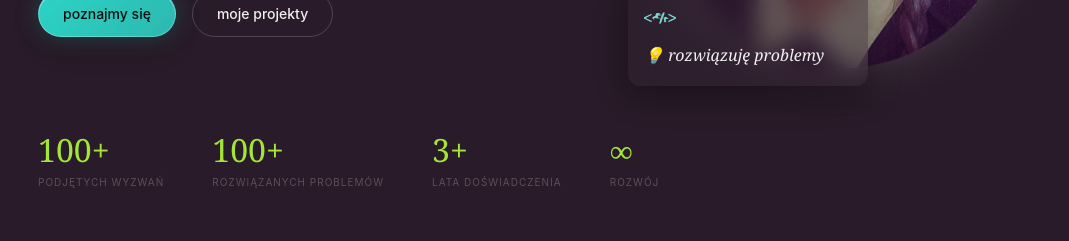
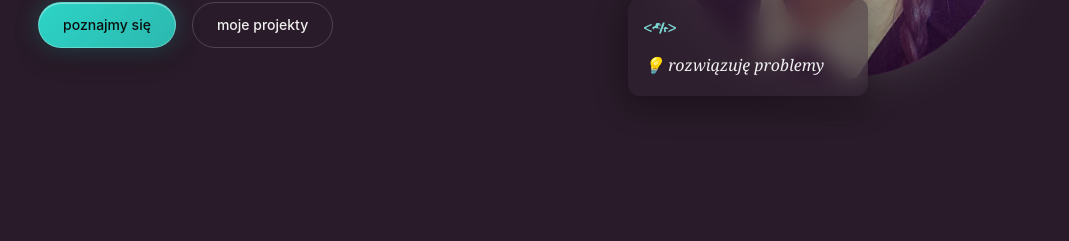
Before and after one commit to KonKogutAgnieszka/akk, a Next.js app: page / in a window 1280 px wide. Shown: the part 471-712 px from the top of the page, without its empty margins (114-1183 px from the left). Built offline with nearby package versions, Linux system fonts and the light colour scheme; no server answers.

Commit message:
feat: update main layout and website metadata

```diff
--- a/src/app/layout.tsx
+++ b/src/app/layout.tsx
@@ -1,9 +1,18 @@
 import React from 'react';
 import { NextIntlClientProvider } from 'next-intl';
 import { getMessages, getLocale } from 'next-intl/server';
+import type { Metadata } from 'next';
 import './globals.css';
 import Header from '@/components/Layout/Header';
 import Footer from '@/components/Layout/Footer';
+
+export const metadata: Metadata = {
+  title: {
+    default: 'Agnieszka Koń-Kogut',
+    template: '%s | Agnieszka Koń-Kogut',
+  },
+  description: 'Frontend-focused Fullstack Developer',
+};
 
 export default async function RootLayout({ children }: { children: React.ReactNode }) {
   const locale = await getLocale();
@@ -11,11 +20,11 @@ export default async function RootLayout({ children }: { children: React.ReactNo
 
   return (
     <html lang={locale} className="font-sans text-primary">
-      <body className="bg-background py-5">
+      <body className="bg-background min-h-screen py-[10px]">
         <NextIntlClientProvider messages={messages}>
-          <div className="max-w-5xl mx-auto px-6">
+          <div className="max-w-5xl mx-auto px-6 min-h-[calc(100vh-20px)] flex flex-col">
             <Header />
-            <main>{children}</main>
+            <main className="flex-1">{children}</main>
             <Footer />
           </div>
         </NextIntlClientProvider>
--- a/src/components/Home/HeroSection.tsx
+++ b/src/components/Home/HeroSection.tsx
@@ -2,7 +2,6 @@
 
 import Image from 'next/image';
 import RotatingTexts from '@/components/ui/RotatingText.js';
-import { StatItem } from './StatItem';
 import Button from '@/components/ui/Button';
 import { useTranslations } from 'next-intl';
 
@@ -12,7 +11,7 @@ export default function HeroSection() {
   const textList: string[] = t.raw('rotating') as string[];
 
   return (
-    <section className="section flex flex-col min-h-[75vh] justify-center p-0 mt-10">
+    <section className="section flex flex-col min-h-[75vh] justify-center p-0">
       <div className="flex flex-col md:flex-row md:items-center md:justify-between md:gap-12">
         <div className="flex flex-col gap-4 md:gap-6 md:max-w-xl">
           <div className="flex flex-col gap-1 md:gap-2">
@@ -79,15 +78,6 @@ export default function HeroSection() {
           </div>
         </div>
       </div>
-
-      <div className="flex gap-12 pt-8">
-        <div className="flex flex-wrap gap-6 md:gap-12 pt-6 md:pt-8">
-          <StatItem number="100+" label={t('stats.challengesTaken')} animation="count" />
-          <StatItem number="100+" label={t('stats.problemsSolved')} animation="problems-solved" />
-          <StatItem number="3+" label={t('stats.experienceYears')} animation="count" />
-          <StatItem number="∞" label={t('stats.growth')} />
-        </div>
-      </div>
     </section>
   );
 }
--- a/src/components/Home/StatItem.tsx
+++ /dev/null
@@ -1,104 +0,0 @@
-'use client';
-
-import { useEffect, useMemo, useState } from 'react';
-
-type StatItemAnimation = 'count' | 'problems-solved';
-
-type StatItemProps = {
-  number: string;
-  label: string;
-  animation?: StatItemAnimation;
-};
-
-export function StatItem({ number, label, animation = 'count' }: StatItemProps) {
-  const [isMounted, setIsMounted] = useState(false);
-  const displayNumber = useAnimatedStat(number, animation, isMounted);
-
-  useEffect(() => {
-    setIsMounted(true);
-  }, []);
-
-  return (
-    <div className="flex flex-col gap-1">
-      <span className={`stat-number${isMounted ? ' animate-count-up' : ''}`}>
-        {displayNumber}
-      </span>
-      <span className="stat-label">{label}</span>
-    </div>
-  );
-}
-
-function useAnimatedStat(number: string, animation: StatItemAnimation, isMounted: boolean): string {
-  const parsed = useMemo(() => {
-    const numericValue = parseInt(number.replace(/\D/g, ''), 10);
-    const suffix = number.replace(/[0-9]/g, '');
-
-    return {
-      value: Number.isNaN(numericValue) ? null : numericValue,
-      suffix,
-    };
-  }, [number]);
-
-  const [count, setCount] = useState<number | null>(null);
-
-  useEffect(() => {
-    if (!isMounted || parsed.value === null) return;
-
-    setCount(0);
-
-    let frameId = 0;
-    let timeoutId: ReturnType<typeof setTimeout> | undefined;
-
-    if (animation === 'count') {
-      const duration = 1400;
-      const start = performance.now();
-
-      const tick = (now: number) => {
-        const progress = Math.min((now - start) / duration, 1);
-        setCount(Math.floor(progress * parsed.value!));
-        if (progress < 1) frameId = requestAnimationFrame(tick);
-      };
-
-      frameId = requestAnimationFrame(tick);
-    }
-
-    if (animation === 'problems-solved') {
-      const fastTarget = Math.min(90, parsed.value);
-      const finalTarget = parsed.value;
-      const fastDuration = 700;
-      const slowDuration = 1800;
-      const fastStart = performance.now();
-
-      const fastTick = (now: number) => {
-        const progress = Math.min((now - fastStart) / fastDuration, 1);
-        setCount(Math.floor(progress * fastTarget));
-
-        if (progress < 1) {
-          frameId = requestAnimationFrame(fastTick);
-          return;
-        }
-
-        const slowStart = performance.now();
-        const slowTick = (slowNow: number) => {
-          const slowProgress = Math.min((slowNow - slowStart) / slowDuration, 1);
-          const easedProgress = 1 - Math.pow(1 - slowProgress, 3);
-          setCount(Math.floor(fastTarget + (finalTarget - fastTarget) * easedProgress));
-          if (slowProgress < 1) frameId = requestAnimationFrame(slowTick);
-        };
-
-        timeoutId = setTimeout(() => { frameId = requestAnimationFrame(slowTick); }, 120);
-      };
-
-      frameId = requestAnimationFrame(fastTick);
-    }
-
-    return () => {
-      cancelAnimationFrame(frameId);
-      if (timeoutId) clearTimeout(timeoutId);
-    };
-  }, [animation, parsed.value, isMounted]);
-
-  if (parsed.value === null) return number;
-  if (!isMounted || count === null) return `0${parsed.suffix}`;
-  return `${count}${parsed.suffix}`;
-}
```
